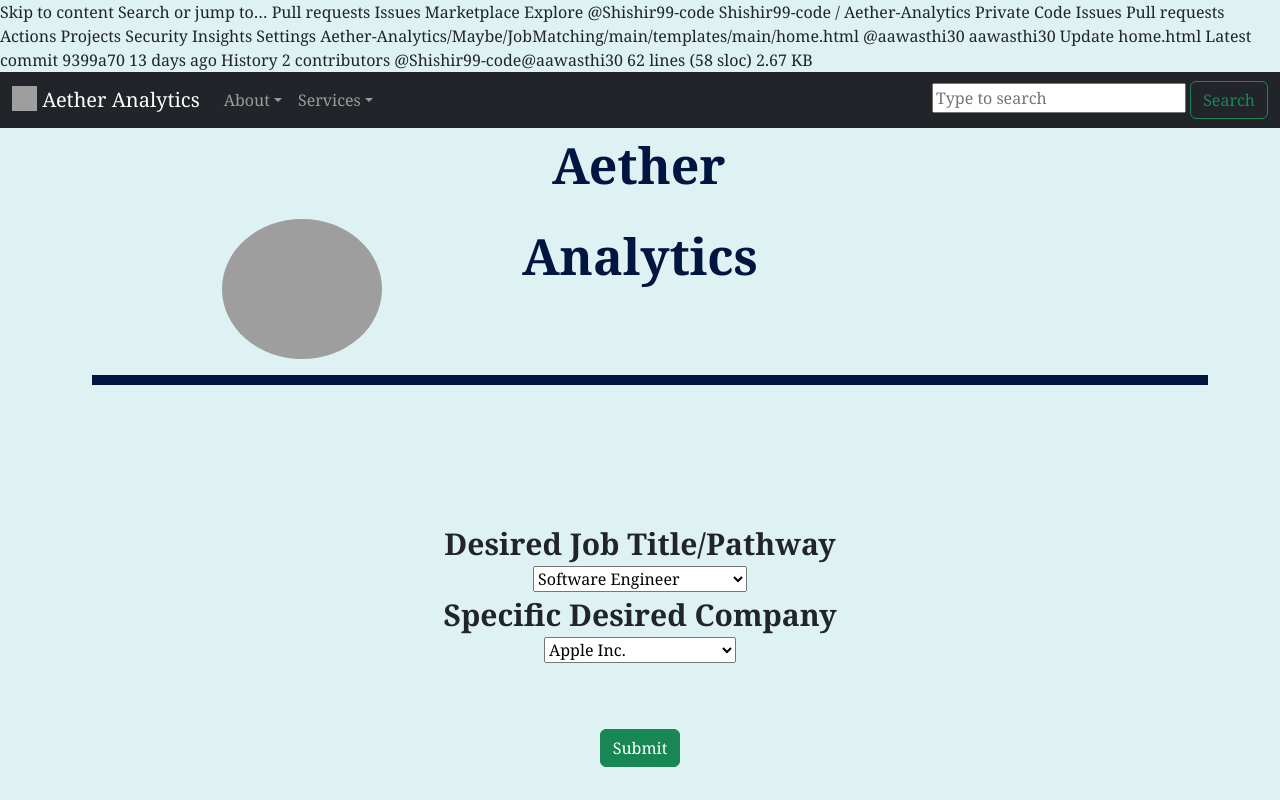
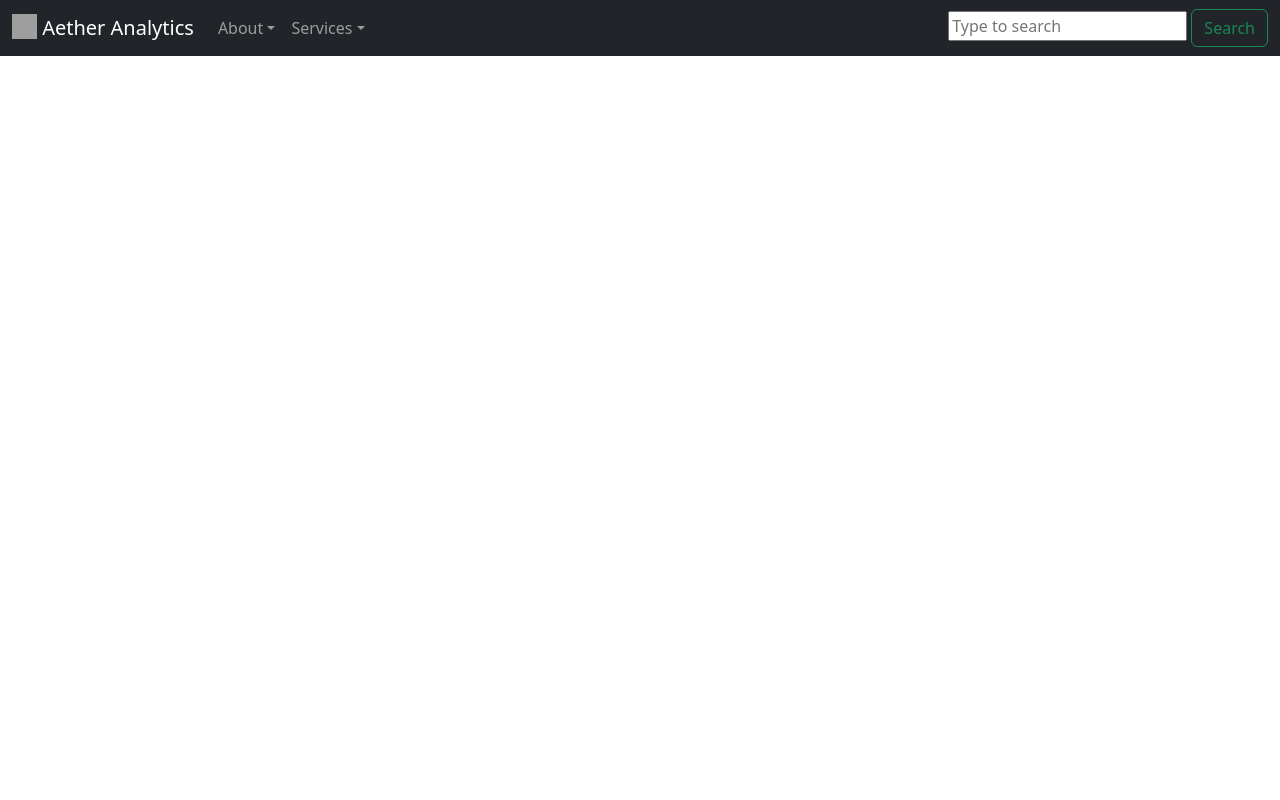
Before and after one commit to Shishir99-code/Aether-Analytics, a Django app: page / in a window 1280 px wide. Run offline with Django 3.2, Linux system fonts and the light colour scheme; grey boxes are pictures that could not be loaded.

Commit message:
Update home.html

```diff
--- a/main/templates/main/home.html
+++ b/main/templates/main/home.html
@@ -1,105 +1,63 @@
-Skip to content
-Search or jump to…
-Pull requests
-Issues
-Marketplace
-Explore
+<!DOCTYPE html>
+<html lang="en">
 
-@Shishir99-code
-Shishir99-code
-/
-Aether-Analytics
-Private
-Code
-Issues
-Pull requests
-Actions
-Projects
-Security
-Insights
-Settings
-Aether-Analytics/Maybe/JobMatching/main/templates/main/home.html
-@aawasthi30
-aawasthi30 Update home.html
-Latest commit 9399a70 13 days ago
- History
- 2 contributors
-@Shishir99-code@aawasthi30
-62 lines (58 sloc)  2.67 KB
+<head>
+    <meta charset="UTF-8">
+    <meta http-equiv="X-UA-Compatible" content="IE=edge">
+    <meta name="viewport" content="width=device-width, initial-scale=1.0">
+    <title>Document</title>
+    <!-- CSS only -->
+    <link href="https://cdn.jsdelivr.net/npm/bootstrap@5.2.0-beta1/dist/css/bootstrap.min.css" rel="stylesheet"
+        integrity="sha384-0evHe/X+R7YkIZDRvuzKMRqM+OrBnVFBL6DOitfPri4tjfHxaWutUpFmBp4vmVor" crossorigin="anonymous"/>
+    <title>{% block title %}Site{% endblock %}</title>
+</head>
 
-{% extends 'main/base.html' %}
-{% block title %}Home Page{% endblock %}
-{% block content %}
-<style>
-    body {
-        background: rgb(222, 241, 243);
-        font-family: 'Cambria';
-    }
-
-
-</style>
-<p style='text-align:left;padding-left:470px;float:left;color:#001540;font-size:50px'><b>Aether</b></p>
-<p style='float:right;align:right;padding-right:440px;color:#001540;border-bottom:1px;font-size:50px'><b>Analytics<b></p>
-<br>
-<p style="text-align:center;"><img src="https://drive.google.com/uc?export=view&id=1Vh7Jdmh6Q3ghLuUII13uCXxgzSmkHJYf" width="160" height="140" class="rounded-circle"></p>
-
-<hr style="border:none;height:10px;background:#001540;width:100%;margin-left:10px;opacity:10;width:100%;">
-<br>
-<br>
-<br>
-<br>
-<br>
-    <center>
-        <form action='/homeroom' method='post'>
-            {% csrf_token %}
-            <label for="Desired Job Title/Pathway" style="font-size: 30px">Desired Job Title/Pathway</label>
-            <br>
-            <select name="cars" id="cars">
-            <option value="volvo">Software Engineer</option>
-            <option value="saab">Hardware Developer</option>
-            <option value="mercedes">Systems Administrator</option>
-            <option value="audi">Marketing Technologist</option>
-            <option value="audi">Web Analytics Developer</option>
-            <option value="audi">Content Manager</option>
-            <option value="audi">Content Strategist</option>
-            <option value="audi">Information Architect</option>
-            <option value="audi">UX Designer</option>
-            </select>
-            <br>
-            <label for="Specific Desired Company" style="font-size: 30px">Specific Desired Company</label>
-            <br>
-            <p style="text-align:center">
-            <select name="cars" id="cars" style="align:center">
-            <option value="volvo">Apple Inc.</option>
-            <option value="saab">Alphabet Inc.</option>
-            <option value="mercedes">Microsoft Corporation</option>
-            <option value="audi">Samsung Group</option>
-            <option value="audi">Tencent Holdings Ltd.</option>
-            <option value="audi">Meta Platforms</option>
-            <option value="audi">Intel Corporation</option>
-            <option value="audi">Cisco Systems Inc.</option>
-            </select>
-            </p>
-            <p style="text-align:center">
-            <button onclick="location.href = 'http://127.0.0.1:8000/homeroom';" type="submit" class="btn btn-success" style="float:center;margin-top:50px">Submit</button></p>
-        </form>
-    </center>
-
-    <head>
-        <link rel="stylesheet" href="style.css">
-    </head>
-{% endblock %}
-Footer
-© 2022 GitHub, Inc.
-Footer navigation
-Terms
-Privacy
-Security
-Status
-Docs
-Contact GitHub
-Pricing
-API
-Training
-Blog
-About
+<body>
+    <nav class="navbar navbar-expand-sm navbar-dark bg-dark">
+        <div class=container-fluid>
+            <a class="navbar-brand" href="/home">
+                <img src="https://drive.google.com/uc?export=view&id=18Rnw_GeasbnU8jx3EmPtY7RkQFMellJS" alt="" width="25" height="25" class="d-inline-block align-text-top">
+                Aether Analytics
+            </a>
+            <button class="navbar-toggler" type="button" data-toggle="collapse" data-bs-target="#navbarSupportedContent">
+                <span class="navbar-toggler-icon"></span>
+            </button>
+            <div class="collapse navbar-collapse" id="navbarSupportedContent">
+                <ul class="navbar-nav md-auto">
+                    <li class="nav-item dropdown">
+                        <a class="nav-link dropdown-toggle" href="#" id="navbarDropdown" role="button" data-bs-toggle="dropdown">About</a>
+                        <div class="dropdown-menu" aria-labelledby="navbarDropdown">
+                            <a class="dropdown-item" href="/chat">Who we are</a>
+                            <div class="dropdown-divider"></div>
+                            <a class="dropdown-item" href="/signup">Meet the team</a>
+                            <div class="dropdown-divider"></div>
+                            <a class="dropdown-item" href="/signup">Contact us</a>
+                        </div>
+                    </li>
+                    <li class="nav-item dropdown">
+                        <a class="nav-link dropdown-toggle" href="#" id="navbarDropdown" role="button" data-bs-toggle="dropdown">Services</a>
+                        <div class="dropdown-menu" aria-labelledby="navbarDropdown">
+                            <a class="dropdown-item" href="/signup">Register</a>
+                            <div class="dropdown-divider"></div>
+                            <a class="dropdown-item" href="/chat">Chat</a>
+                        </div>
+                    </li>
+                </ul>
+            </div>
+            <div class="search-box">
+                <input class="search-txt" type="text" name="" placeholder="Type to search">
+                <button class="btn btn-outline-success my-2 my-sm-0" type="submit">Search</button>
+                <a class="search-btn" href="#">
+                </a>
+            </div>
+        </div>
+    </nav>
+    <div class = "container">
+        {% block content %}
+        {% endblock %}
+    </div>
+    <script src="https://cdn.jsdelivr.net/npm/bootstrap@5.1.3/dist/js/bootstrap.bundle.min.js"
+        integrity="sha384-ka7Sk0Gln4gmtz2MlQnikT1wXgYsOg+OMhuP+IlRH9sENBO0LRn5q+8nbTov4+1p"
+        crossorigin="anonymous"></script>
+</body>
+</html>
```
